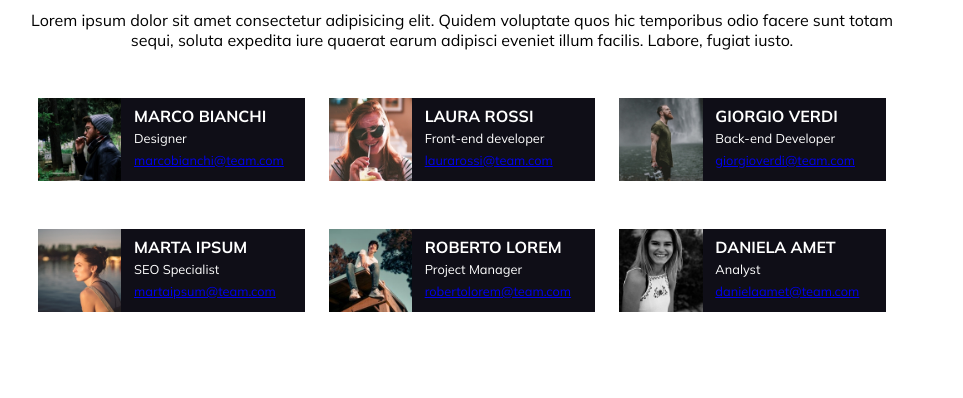
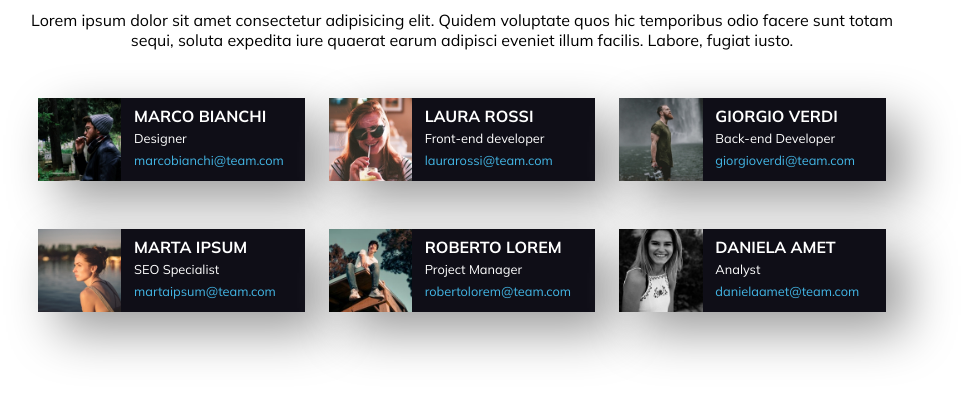
Before and after one commit to cerry24/html-css-float-cards, a plain HTML site: page index.html in a window 1280 px wide. Shown: the part 94-492 px from the top of the page, without its empty margins (178-1141 px from the left). Drawn offline with Linux system fonts and the light colour scheme.

Commit message:
fix-email-adress-&-add-boxshadow

```diff
--- a/css/style.css
+++ b/css/style.css
@@ -36,6 +36,7 @@ header>h1 {
     width: calc(100% / 3 - 2rem);
     margin-left: 1.5rem;
     margin-top: 3rem;
+    box-shadow: 20px 20px 50px rgb(156, 156, 156);
 }
 
 .float-left {
@@ -54,3 +55,8 @@ div>p {
 .personal-info {
     font-size: .8rem;
 }
+
+.personal-info a {
+    text-decoration-line: none;
+    color: #43b6e5;
+}
```
